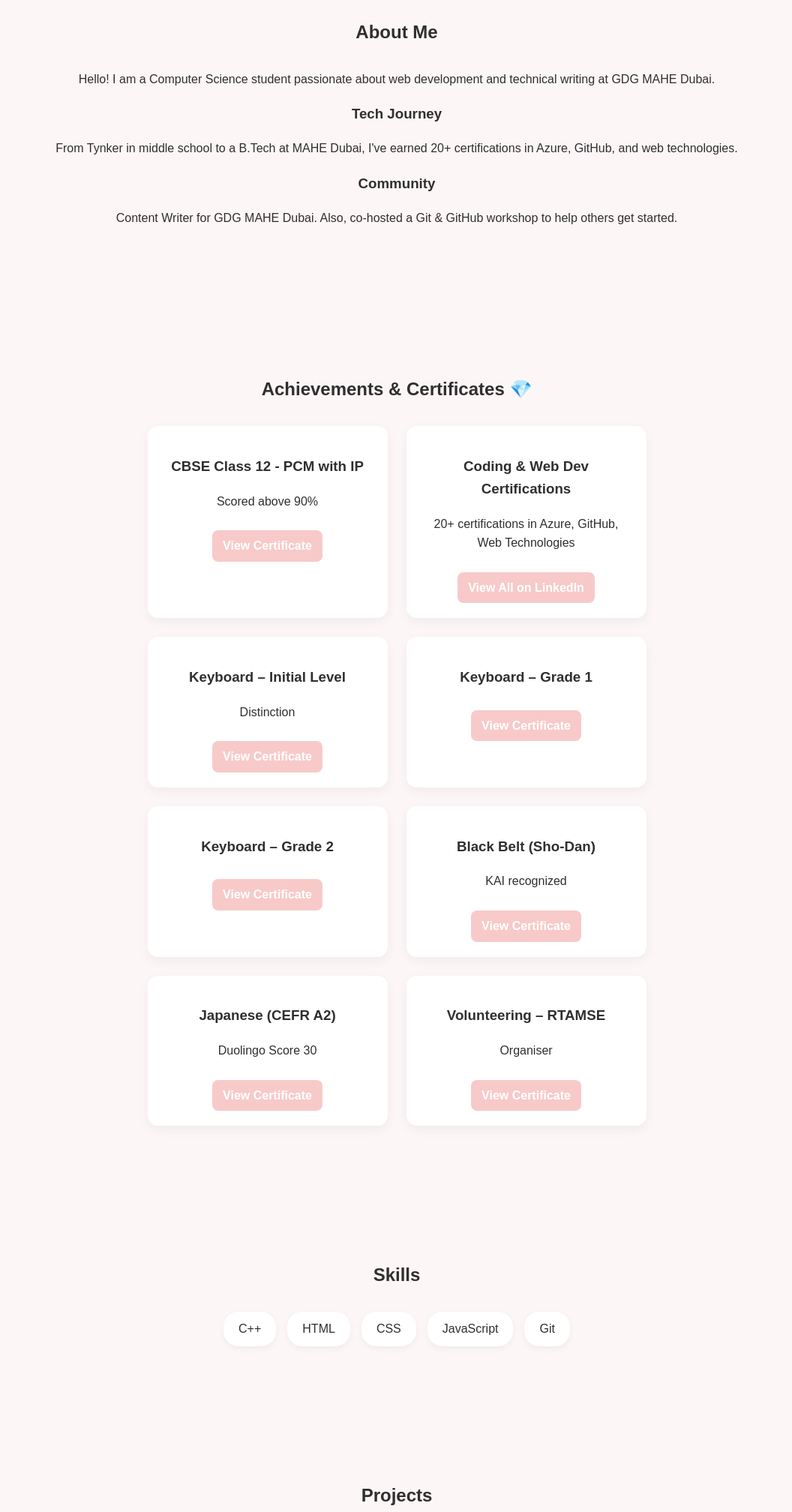
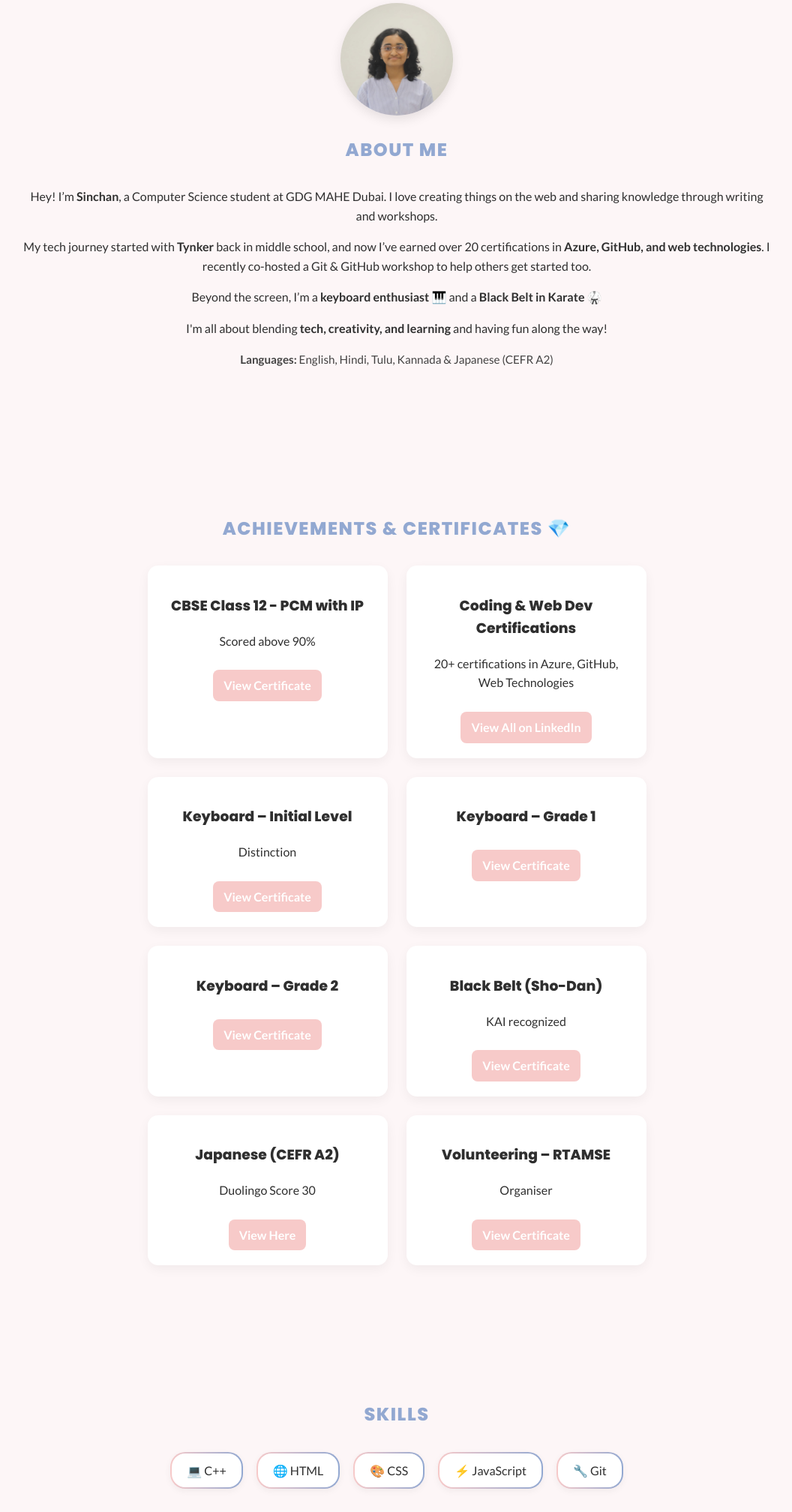
Before and after one commit to Chan-nie/portfolio, a plain HTML site: page index.html in a window 1280 px wide. Shown: the part 680-2696 px from the top of the page at 75% size, without its empty margins (111-1167 px from the left). Drawn offline with Linux system fonts and the light colour scheme.

Commit message:
Update portfolio

```diff
--- a/index.html
+++ b/index.html
@@ -4,6 +4,8 @@
 <meta charset="UTF-8">
 <meta name="viewport" content="width=device-width, initial-scale=1.0">
 <title>Channie | Portfolio</title>
+<link rel="icon" href="images/icon.png" type="image/png">
+<link href="https://fonts.googleapis.com/css2?family=Lato:wght@400;700&family=Poppins:wght@600;800&display=swap" rel="stylesheet">
 <link rel="stylesheet" href="style.css">
 </head>
 
@@ -31,13 +33,19 @@
 
 <!-- About -->
 <section id="about" class="section">
+    <img src="images/profile.jpeg" alt="Sinchan" class="profile-pic">
   <h2>About Me</h2>
-    <p>Hello! I am a Computer Science student passionate about web development and technical writing at GDG MAHE Dubai.</p>
-    <h3>Tech Journey</h3>
-    <p>From Tynker in middle school to a B.Tech at MAHE Dubai, I've earned 20+ certifications in Azure, GitHub, and web technologies.</p>
+    <p>Hey! I’m <strong>Sinchan</strong>, a Computer Science student at GDG MAHE Dubai. I love creating things on the web and sharing knowledge through writing and workshops.</p>
 
-    <h3>Community</h3>
-    <p>Content Writer for GDG MAHE Dubai. Also, co-hosted a Git & GitHub workshop to help others get started.</p>
+      <p>My tech journey started with <strong>Tynker</strong> back in middle school, and now I’ve earned over 20 certifications in <strong>Azure, GitHub, and web technologies</strong>. I recently co-hosted a Git & GitHub workshop to help others get started too.</p>
+
+      <p>Beyond the screen, I’m a <strong>keyboard enthusiast</strong> 🎹 and a <strong>Black Belt in Karate</strong> 🥋</p>
+
+      <p>I'm all about blending <strong>tech, creativity, and learning</strong> and having fun along the way!</p>
+    </div>
+          <div class="about-facts">
+  <p><strong>Languages:</strong> English, Hindi, Tulu, Kannada & Japanese (CEFR A2)</p>
+</div>
 </section>
 
 <section id="achievements" class="section">
@@ -83,7 +91,7 @@
     <div class="achievement-card">
       <h3>Japanese (CEFR A2)</h3>
       <p>Duolingo Score 30</p>
-      <a href="https://www.linkedin.com/in/sinchan-suvarna/details/languages/" target="_blank">View Certificate</a>
+      <a href="https://www.linkedin.com/in/sinchan-suvarna/details/languages/" target="_blank">View Here</a>
     </div>
 
     <div class="achievement-card">
@@ -99,11 +107,11 @@
 <section id="skills" class="section">
   <h2>Skills</h2>
   <div class="skills-container">
-    <div class="skill">C++</div>
-    <div class="skill">HTML</div>
-    <div class="skill">CSS</div>
-    <div class="skill">JavaScript</div>
-    <div class="skill">Git</div>
+    <div class="skill">💻 C++</div>
+    <div class="skill">🌐 HTML</div>
+    <div class="skill">🎨 CSS</div>
+    <div class="skill">⚡ JavaScript</div>
+    <div class="skill">🔧 Git</div>
   </div>
 </section>
 
--- a/style.css
+++ b/style.css
@@ -20,6 +20,22 @@ body{
   background:var(--bg);
   color:var(--text);
   line-height:1.6;
+}
+
+/* Headings */
+h1, h2, h3, h4, h5, h6 {
+  font-family: 'Poppins', sans-serif;
+}
+
+/* Body text */
+body, p, li, a {
+  font-family: 'Lato', sans-serif;
+}
+
+h2 {
+  letter-spacing: 1.5px;
+  text-transform: uppercase;
+  color: var(--accent);
 }
 
 /* NAVBAR */
@@ -98,6 +114,31 @@ nav a:hover::after{
   font-size:18px;
 }
 
+.about-container{
+  display:flex;
+  align-items:center;
+  gap:25px;
+  flex-wrap:wrap;
+}
+
+.profile-pic{
+  width:150px;
+  height:150px;
+  border-radius:50%;
+  object-fit:cover;
+  box-shadow:0 5px 15px rgba(0,0,0,0.1);
+}
+
+.about-text{
+  flex:1;
+}
+
+.about-facts{
+  margin-top:15px;
+  font-size:0.95rem;
+  opacity:0.9;
+}
+
 /* BUTTON */
 
 .btn{
@@ -131,11 +172,16 @@ nav a:hover::after{
 
 /* SKILLS */
 
+#skills{
+  text-align:center;
+}
+
 .skills-container{
   display:flex;
   justify-content:center;
   flex-wrap:wrap;
-  gap:15px;
+  gap:18px;
+  margin-top:20px;
 }
 
 .skill{
@@ -143,6 +189,17 @@ nav a:hover::after{
   padding:10px 20px;
   border-radius:20px;
   box-shadow:0 3px 10px rgba(0,0,0,0.05);
+  transition:0.25s;
+  font-weight:500;
+  border:2px solid transparent;
+  background:linear-gradient(var(--card), var(--card)) padding-box,
+             linear-gradient(90deg,var(--primary),var(--accent)) border-box;
+}
+
+.skill:hover{
+  transform:translateY(-3px);
+  background: var(--card);
+  color: var(--accent);
 }
 
 /* Main achievement cards */
```
Also changed, not shown: 1 other file.
